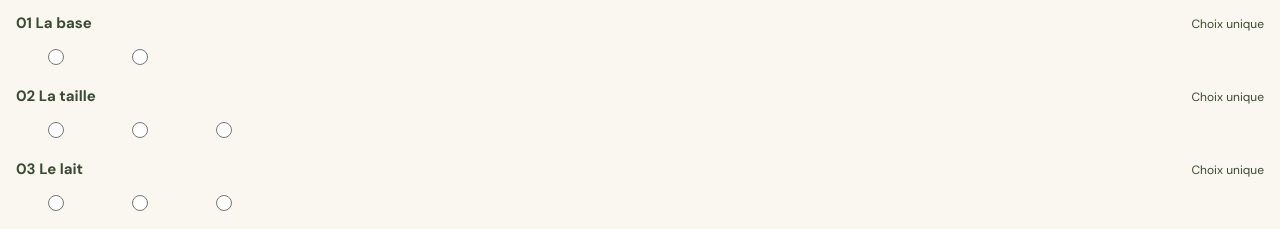
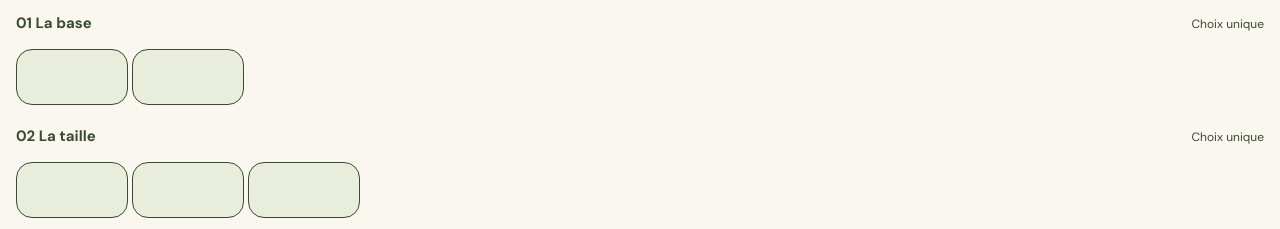
Before and after one commit to elbazgit99/BRUME-Coffe-Shop, a plain HTML site: page index.html in a window 1280 px wide. Shown: the part 704-933 px from the top of the page. Drawn offline with Linux system fonts and the light colour scheme.

Commit message:
feat : styling radio inputs

```diff
--- a/index.html
+++ b/index.html
@@ -74,7 +74,7 @@
             </span>
 
             <span class="upper&lower-inpts">
-              <input type="radio" name="labase" id="expresso">
+              <input type="radio" name="labase" id="expresso" checked>
               <input type="radio" name="labase" id="filtre">
             </span>
           </form>
@@ -87,9 +87,9 @@
             </span>
 
             <span class="upper&lower-inpts">
-              <input type="radio" name="labase" id="expresso">
-              <input type="radio" name="labase" id="filtre">
-              <input type="radio" name="labase" id="filtre">
+              <input type="radio" name="La-taille" id="expresso">
+              <input type="radio" name="La-taille" id="filtre">
+              <input type="radio" name="La-taille" id="filtre">
             </span>
           </form>
 
--- a/style.css
+++ b/style.css
@@ -199,6 +199,14 @@ main{
             width: 5rem;
           }
           /* style radio herer  */
+          input[type="radio"]{
+            appearance: none;
+            background-color: #E9EEDC;
+            border: solid 1px #394B32;
+            height: 3.5rem;
+            width: 7rem;
+            border-radius: 1rem;
+          }
           .labels-wrapper{
             text-justify: center;
             display: flex;
```
